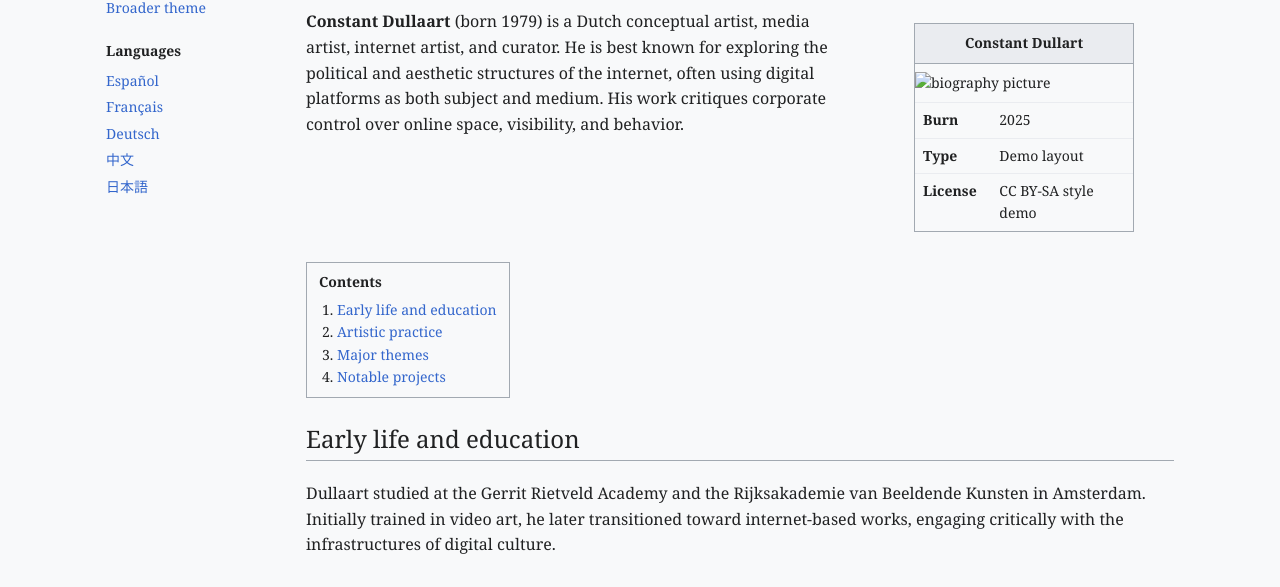
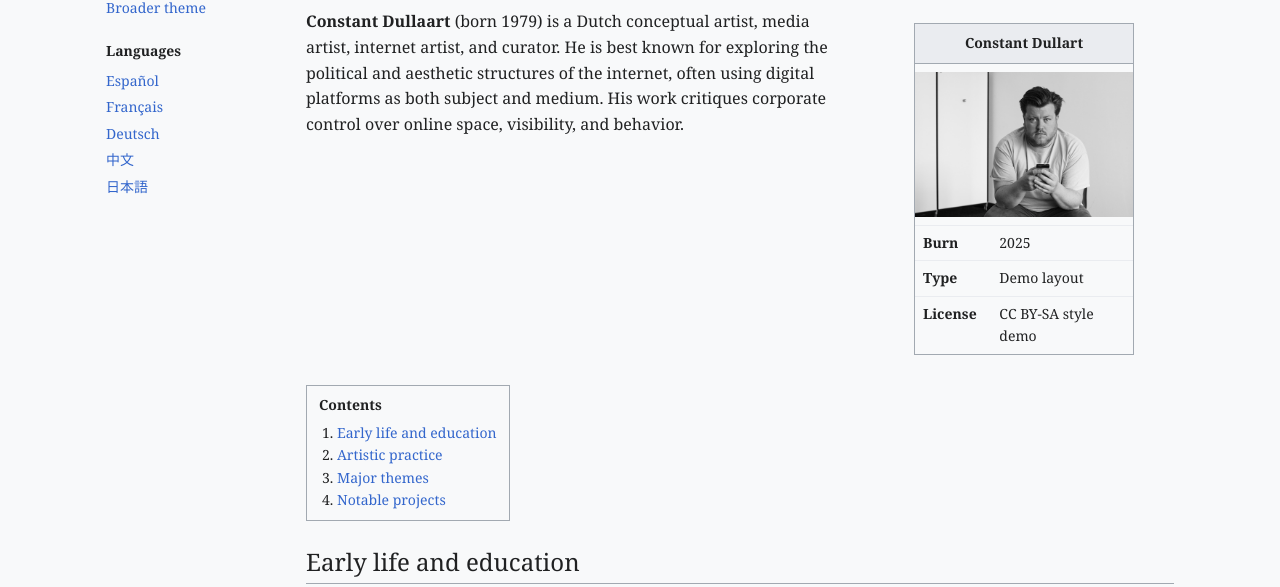
Before and after one commit to hs5550-ph/Net_Art_Presentation, a plain HTML site: page slides/bio1.html in a window 1280 px wide. Shown: the part 213-800 px from the top of the page. Drawn offline with Linux system fonts and the light colour scheme.

Commit message:
fixing pictures

```diff
--- a/slides/bio1.html
+++ b/slides/bio1.html
@@ -86,7 +86,7 @@
 
         <figure class="infobox" role="complementary" aria-label="Infobox">
           <figcaption class="infobox_title">Constant Dullart</figcaption>
-          <img src="assets/bio1.jpg" alt="biography picture" />
+          <img src="../assets/bio1.jpg" alt="biography picture" />
           <table class="infotable">
             <tr><th>Burn</th><td>2025</td></tr>
             <tr><th>Type</th><td>Demo layout</td></tr>
--- a/slides/wiki.css
+++ b/slides/wiki.css
@@ -173,6 +173,7 @@ body {
   height: auto;
   margin: 8px auto;
 }
+
 .infotable {
   width: 100%;
   border-collapse: collapse;
```
